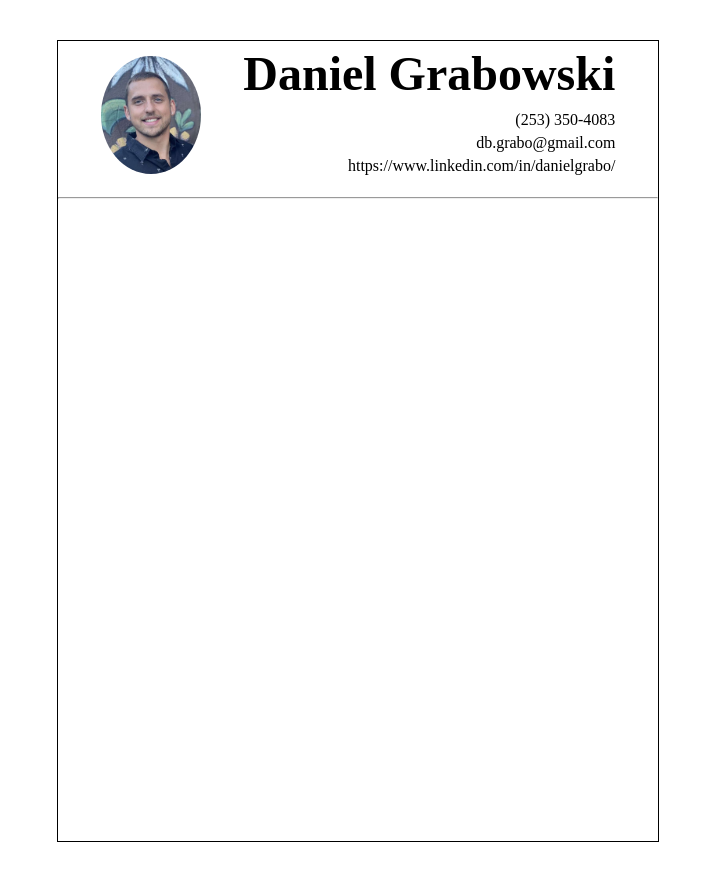
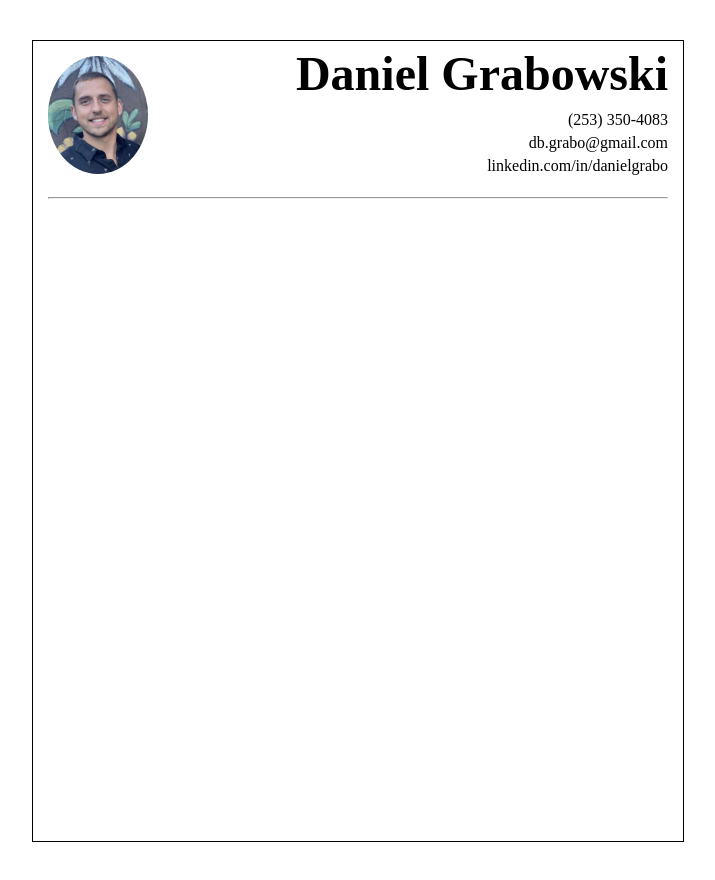
Before and after one commit to dangrabo/HTMLResume, a plain HTML site: page index.html in a window 1280 px wide. Shown: the whole page, without its empty margins (282-997 px from the left). Drawn offline with Linux system fonts and the light colour scheme.

Commit message:
Completed header

```diff
--- a/index.html
+++ b/index.html
@@ -20,7 +20,7 @@
                         db.grabo@gmail.com
                     </p>
                     <p>
-                        https://www.linkedin.com/in/danielgrabo/
+                        linkedin.com/in/danielgrabo
                     </p>
                 </div>
             </div>
--- a/styles/style.css
+++ b/styles/style.css
@@ -7,19 +7,20 @@ body {
 
 #main {
     margin: 2em;
-    width: 600px;
+    width: 650px;
     height: 800px;
     border: 1px solid black;
 }
 
 #header {
     display: flex;
-    justify-content: space-evenly;
+    justify-content: space-between;
 }
 
 img {
     margin: 15px 0;
     border-radius: 50%;
+    margin-left: 15px;
 }
 
 h1 {
@@ -31,6 +32,7 @@ h1 {
 #info-name-container {
     display: flex;
     flex-direction: column;
+    margin-right: 15px;
 }
 
 #contact-info {
@@ -41,3 +43,7 @@ h1 {
 #contact-info p {
     margin: 5px auto;
 }
+
+hr {
+    width: 95%;
+}
```
